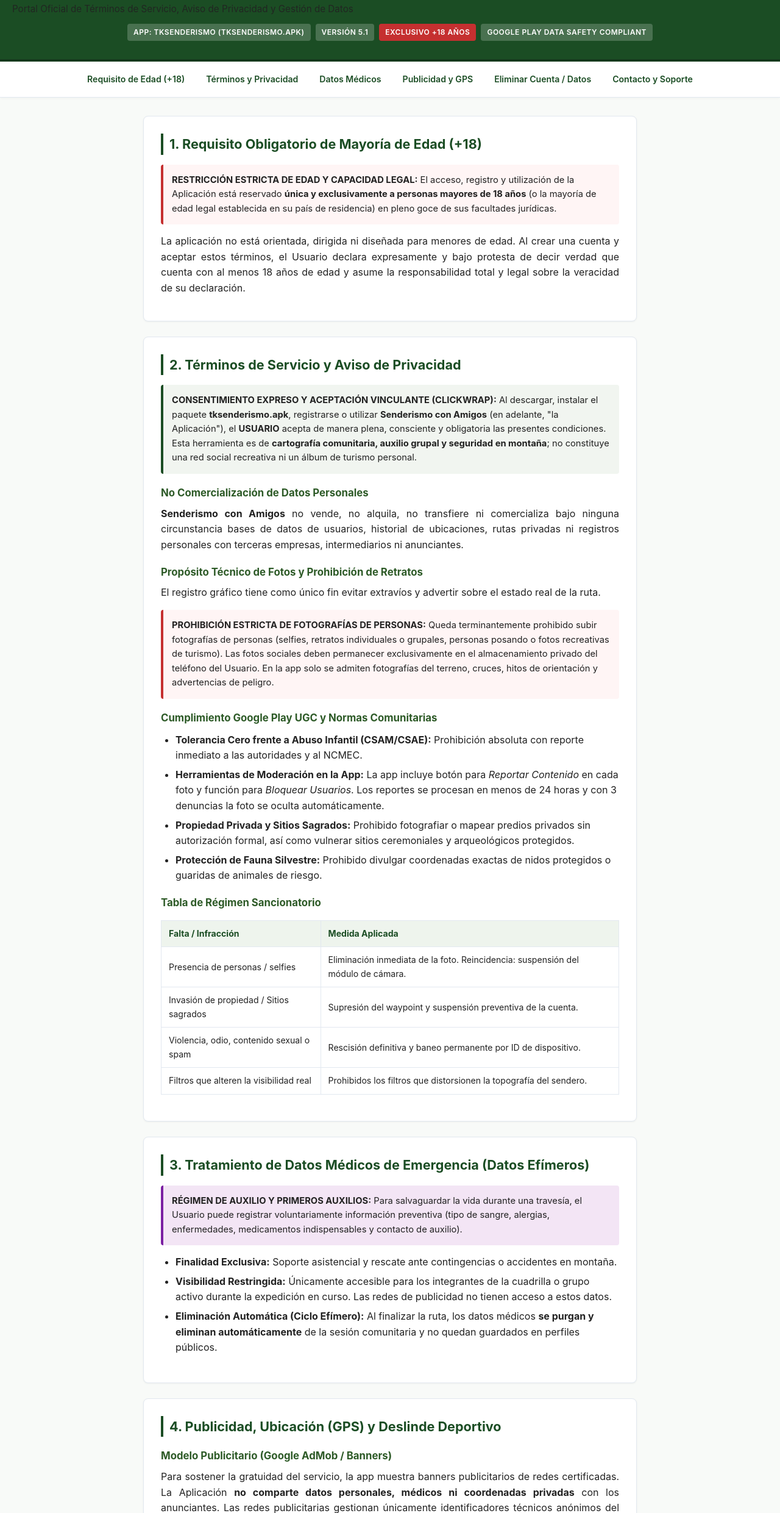
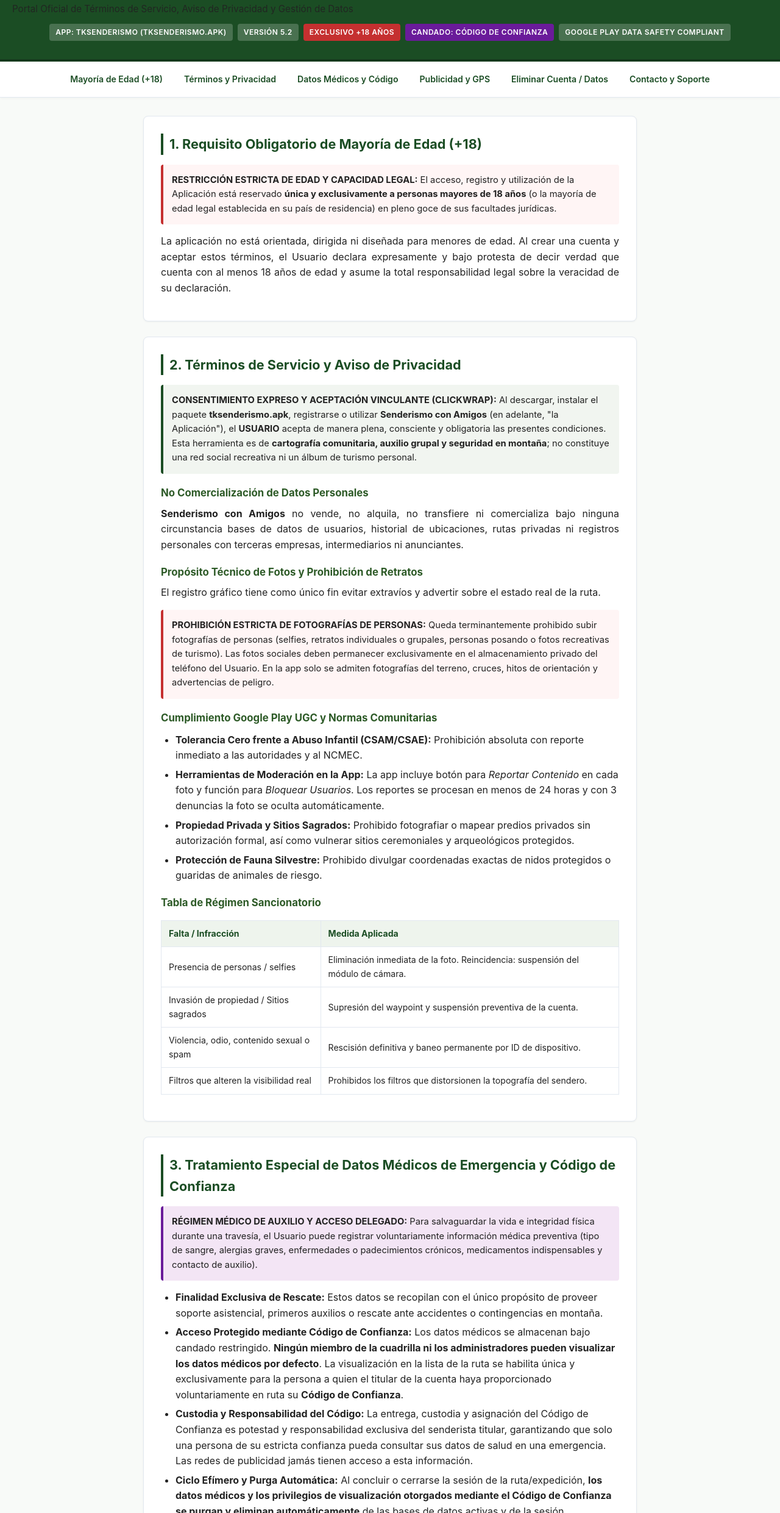
Before and after one commit to jgasparmxx/tkssenderismo-docs, a plain HTML site: page index.html in a window 1280 px wide. Shown: the part 79-2560 px from the top of the page at 61% size. Drawn offline with Linux system fonts and the light colour scheme.

Commit message:
Add trust badge and update related sections

```diff
--- a/index.html
+++ b/index.html
@@ -16,6 +16,8 @@
       --alert-bg: #fdf6e2;
       --danger: #c53030;
       --danger-bg: #fff5f5;
+      --trust: #6a1b9a;
+      --trust-bg: #f3e5f5;
     }
 
     * {
@@ -71,6 +73,17 @@
 
     .badge-age {
       background: #c53030;
+      color: #ffffff;
+      padding: 4px 10px;
+      border-radius: 4px;
+      font-size: 0.75rem;
+      font-weight: 600;
+      text-transform: uppercase;
+      letter-spacing: 0.5px;
+    }
+
+    .badge-trust {
+      background: #6a1b9a;
       color: #ffffff;
       padding: 4px 10px;
       border-radius: 4px;
@@ -178,9 +191,9 @@
       font-size: 0.92rem;
     }
 
-    .callout-medical {
-      background-color: #f3e5f5;
-      border-left: 4px solid #7b1fa2;
+    .callout-trust {
+      background-color: var(--trust-bg);
+      border-left: 4px solid var(--trust);
       padding: 14px;
       border-radius: 4px;
       margin: 15px 0;
@@ -267,16 +280,17 @@
     <p>Portal Oficial de Términos de Servicio, Aviso de Privacidad y Gestión de Datos</p>
     <div class="badges">
       <span class="badge">App: tksenderismo (tksenderismo.apk)</span>
-      <span class="badge">Versión 5.1</span>
+      <span class="badge">Versión 5.2</span>
       <span class="badge-age">Exclusivo +18 Años</span>
+      <span class="badge-trust">Candado: Código de Confianza</span>
       <span class="badge">Google Play Data Safety Compliant</span>
     </div>
   </header>
 
   <nav>
-    <a href="#edad">Requisito de Edad (+18)</a>
+    <a href="#edad">Mayoría de Edad (+18)</a>
     <a href="#terminos">Términos y Privacidad</a>
-    <a href="#datos-medicos">Datos Médicos</a>
+    <a href="#datos-medicos">Datos Médicos y Código</a>
     <a href="#anuncios">Publicidad y GPS</a>
     <a href="#eliminacion">Eliminar Cuenta / Datos</a>
     <a href="#contacto">Contacto y Soporte</a>
@@ -291,7 +305,7 @@
         <strong>RESTRICCIÓN ESTRICTA DE EDAD Y CAPACIDAD LEGAL:</strong> El acceso, registro y utilización de la Aplicación está reservado <strong>única y exclusivamente a personas mayores de 18 años</strong> (o la mayoría de edad legal establecida en su país de residencia) en pleno goce de sus facultades jurídicas.
       </div>
       <p>
-        La aplicación no está orientada, dirigida ni diseñada para menores de edad. Al crear una cuenta y aceptar estos términos, el Usuario declara expresamente y bajo protesta de decir verdad que cuenta con al menos 18 años de edad y asume la responsabilidad total y legal sobre la veracidad de su declaración.
+        La aplicación no está orientada, dirigida ni diseñada para menores de edad. Al crear una cuenta y aceptar estos términos, el Usuario declara expresamente y bajo protesta de decir verdad que cuenta con al menos 18 años de edad y asume la total responsabilidad legal sobre la veracidad de su declaración.
       </p>
     </section>
 
@@ -352,16 +366,17 @@
       </table>
     </section>
 
-    <!-- SECCIÓN: DATOS MÉDICOS -->
+    <!-- SECCIÓN: DATOS MÉDICOS Y CÓDIGO DE CONFIANZA -->
     <section id="datos-medicos" class="card">
-      <h2>3. Tratamiento de Datos Médicos de Emergencia (Datos Efímeros)</h2>
-      <div class="callout-medical">
-        <strong>RÉGIMEN DE AUXILIO Y PRIMEROS AUXILIOS:</strong> Para salvaguardar la vida durante una travesía, el Usuario puede registrar voluntariamente información preventiva (tipo de sangre, alergias, enfermedades, medicamentos indispensables y contacto de auxilio).
+      <h2>3. Tratamiento Especial de Datos Médicos de Emergencia y Código de Confianza</h2>
+      <div class="callout-trust">
+        <strong>RÉGIMEN MÉDICO DE AUXILIO Y ACCESO DELEGADO:</strong> Para salvaguardar la vida e integridad física durante una travesía, el Usuario puede registrar voluntariamente información médica preventiva (tipo de sangre, alergias graves, enfermedades o padecimientos crónicos, medicamentos indispensables y contacto de auxilio).
       </div>
       <ul>
-        <li><strong>Finalidad Exclusiva:</strong> Soporte asistencial y rescate ante contingencias o accidentes en montaña.</li>
-        <li><strong>Visibilidad Restringida:</strong> Únicamente accesible para los integrantes de la cuadrilla o grupo activo durante la expedición en curso. Las redes de publicidad no tienen acceso a estos datos.</li>
-        <li><strong>Eliminación Automática (Ciclo Efímero):</strong> Al finalizar la ruta, los datos médicos <strong>se purgan y eliminan automáticamente</strong> de la sesión comunitaria y no quedan guardados en perfiles públicos.</li>
+        <li><strong>Finalidad Exclusiva de Rescate:</strong> Estos datos se recopilan con el único propósito de proveer soporte asistencial, primeros auxilios o rescate ante accidentes o contingencias en montaña.</li>
+        <li><strong>Acceso Protegido mediante Código de Confianza:</strong> Los datos médicos se almacenan bajo candado restringido. <strong>Ningún miembro de la cuadrilla ni los administradores pueden visualizar los datos médicos por defecto</strong>. La visualización en la lista de la ruta se habilita única y exclusivamente para la persona a quien el titular de la cuenta haya proporcionado voluntariamente en ruta su <strong>Código de Confianza</strong>.</li>
+        <li><strong>Custodia y Responsabilidad del Código:</strong> La entrega, custodia y asignación del Código de Confianza es potestad y responsabilidad exclusiva del senderista titular, garantizando que solo una persona de su estricta confianza pueda consultar sus datos de salud en una emergencia. Las redes de publicidad jamás tienen acceso a esta información.</li>
+        <li><strong>Ciclo Efímero y Purga Automática:</strong> Al concluir o cerrarse la sesión de la ruta/expedición, <strong>los datos médicos y los privilegios de visualización otorgados mediante el Código de Confianza se purgan y eliminan automáticamente</strong> de las bases de datos activas y de la sesión comunitaria, garantizando que no queden almacenados de forma permanente ni expuestos en perfiles públicos.</li>
       </ul>
     </section>
 
```
